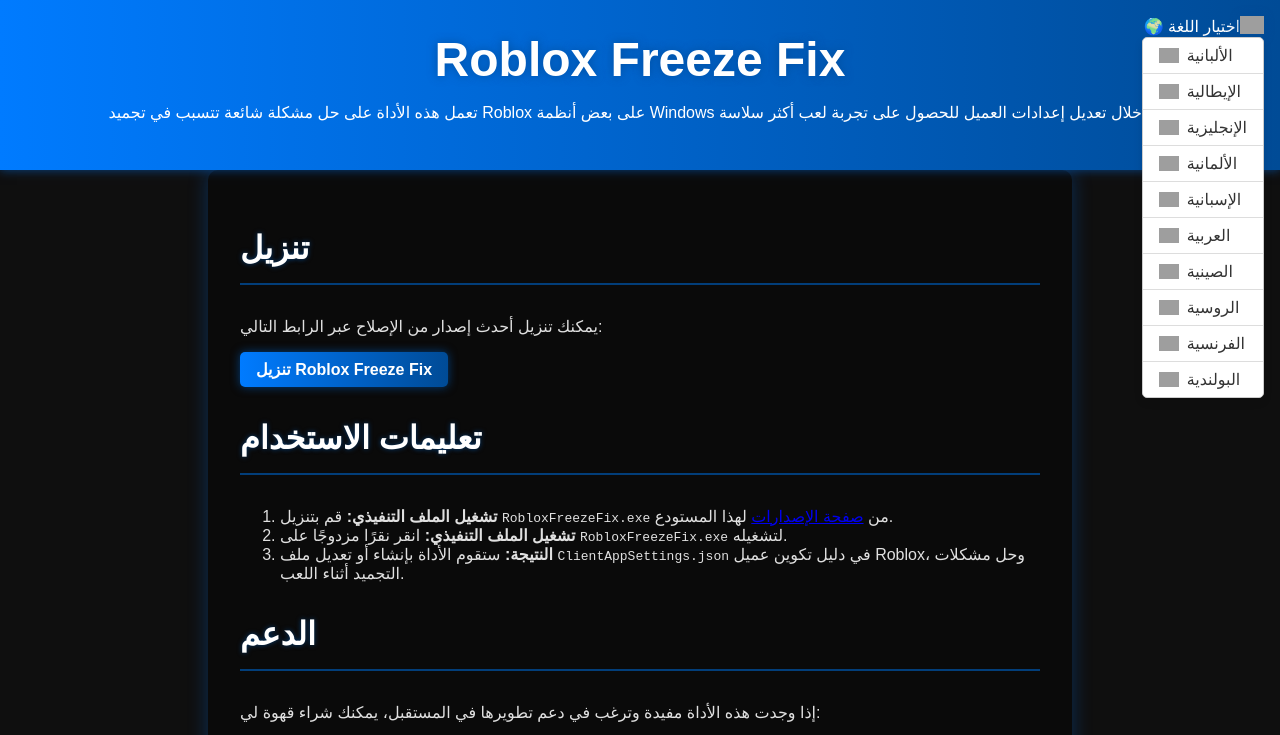
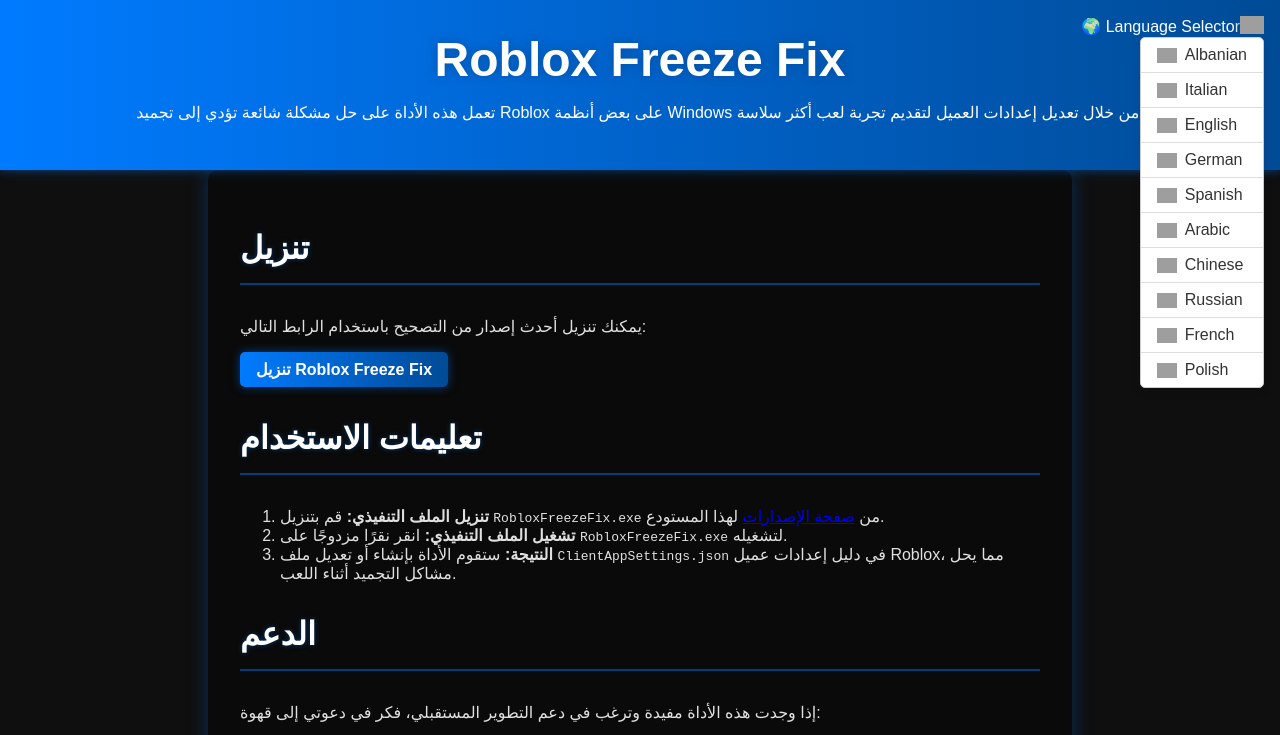
Before and after one commit to dddevid/Roblox-Freezing-Fix, a plain HTML site: page website/index_ar.html in a window 1280 px wide. Both pictures are taken after a click on the button 1252 px from the left and 26 px from the top of the page. Shown: the top 735 px of the page. Drawn offline with Linux system fonts and the light colour scheme; grey boxes are pictures that could not be loaded; files whose address does not match are found by name.

Commit message:
Update index_ar.html

```diff
--- a/website/index_ar.html
+++ b/website/index_ar.html
@@ -3,39 +3,39 @@
 <head>
     <meta charset="UTF-8">
     <meta name="viewport" content="width=device-width, initial-scale=1.0">
-    <meta name="description" content="قم بتنزيل Roblox Freeze Fix لحل مشكلات التجميد في Roblox. يضبط إعدادات العميل للحصول على تجربة لعب أكثر سلاسة.">
-    <meta name="keywords" content="Roblox, Roblox Freeze Fix, استكشاف أخطاء Roblox, أدوات الألعاب, تنزيل إصلاح Roblox">
+    <meta name="description" content="قم بتنزيل Roblox Freeze Fix لحل مشاكل التجميد في Roblox. قم بتعديل إعدادات العميل للحصول على تجربة لعب أكثر سلاسة.">
+    <meta name="keywords" content="Roblox, Roblox Freeze Fix, حل مشاكل Roblox, أدوات الألعاب, تحميل إصلاح Roblox">
     <meta name="author" content="Your Name">
-    <title>Roblox Freeze Fix - حل مشكلات التجميد في Roblox</title>
+    <title>Roblox Freeze Fix - حل مشاكل تجميد Roblox</title>
     <link rel="stylesheet" href="styles.css">
     <link rel="icon" href="favicon.ico" type="image/x-icon">
     <link rel="canonical" href="https://yourwebsite.com/index_ar.html">
     <meta property="og:title" content="Roblox Freeze Fix">
-    <meta property="og:description" content="قم بتنزيل Roblox Freeze Fix لحل مشكلات التجميد في Roblox. يضبط إعدادات العميل للحصول على تجربة لعب أكثر سلاسة.">
+    <meta property="og:description" content="قم بتنزيل Roblox Freeze Fix لحل مشاكل التجميد في Roblox. قم بتعديل إعدادات العميل للحصول على تجربة لعب أكثر سلاسة.">
     <meta property="og:image" content="https://yourwebsite.com/images/og-image.jpg">
     <meta property="og:url" content="https://yourwebsite.com/index_ar.html">
 </head>
 <body>
     <header>
         <h1>Roblox Freeze Fix</h1>
-        <p>تعمل هذه الأداة على حل مشكلة شائعة تتسبب في تجميد Roblox على بعض أنظمة Windows من خلال تعديل إعدادات العميل للحصول على تجربة لعب أكثر سلاسة.</p>
+        <p>تعمل هذه الأداة على حل مشكلة شائعة تؤدي إلى تجميد Roblox على بعض أنظمة Windows من خلال تعديل إعدادات العميل لتقديم تجربة لعب أكثر سلاسة.</p>
         <div class="language-selector">
-            <span>🌍 اختيار اللغة</span>
+            <span>🌍 Language Selector</span>
             <button id="language-button">
-                <img src="https://upload.wikimedia.org/wikipedia/commons/thumb/a/a4/Flag_of_the_United_States.svg/1024px-Flag_of_the_United_States.svg.png" alt="Language Selector" id="language-icon">
+                <img src="https://upload.wikimedia.org/wikipedia/commons/thumb/5/53/Flag_of_Saudi_Arabia.svg/1024px-Flag_of_Saudi_Arabia.svg.png" alt="Language Selector" id="language-icon">
             </button>
             <div class="language-menu" id="language-menu">
                 <ul>
-                    <li><a href="index_al.html"><img src="https://upload.wikimedia.org/wikipedia/commons/thumb/3/36/Flag_of_Albania.svg/1024px-Flag_of_Albania.svg.png" alt="Albanian"> الألبانية</a></li>
-                    <li><a href="index_it.html"><img src="https://upload.wikimedia.org/wikipedia/commons/thumb/0/03/Flag_of_Italy.svg/1024px-Flag_of_Italy.svg.png" alt="Italian"> الإيطالية</a></li>
-                    <li><a href="index_en.html"><img src="https://upload.wikimedia.org/wikipedia/commons/thumb/a/a4/Flag_of_the_United_States.svg/1024px-Flag_of_the_United_States.svg.png" alt="English"> الإنجليزية</a></li>
-                    <li><a href="index_de.html"><img src="https://upload.wikimedia.org/wikipedia/commons/thumb/b/ba/Flag_of_Germany.svg/1024px-Flag_of_Germany.svg.png" alt="German"> الألمانية</a></li>
-                    <li><a href="index_es.html"><img src="https://upload.wikimedia.org/wikipedia/commons/thumb/9/9a/Flag_of_Spain.svg/1024px-Flag_of_Spain.svg.png" alt="Spanish"> الإسبانية</a></li>
-                    <li><a href="index_ar.html"><img src="https://upload.wikimedia.org/wikipedia/commons/thumb/5/53/Flag_of_Saudi_Arabia.svg/1024px-Flag_of_Saudi_Arabia.svg.png" alt="Arabic"> العربية</a></li>
-                    <li><a href="index_zh.html"><img src="https://upload.wikimedia.org/wikipedia/commons/thumb/7/70/Flag_of_China.svg/1024px-Flag_of_China.svg.png" alt="Chinese"> الصينية</a></li>
-                    <li><a href="index_ru.html"><img src="https://upload.wikimedia.org/wikipedia/commons/thumb/f/f3/Flag_of_Russia.svg/1024px-Flag_of_Russia.svg.png" alt="Russian"> الروسية</a></li>
-                    <li><a href="index_fr.html"><img src="https://upload.wikimedia.org/wikipedia/commons/thumb/c/c3/Flag_of_France.svg/1024px-Flag_of_France.svg.png" alt="French"> الفرنسية</a></li>
-                    <li><a href="index_pl.html"><img src="https://upload.wikimedia.org/wikipedia/commons/thumb/1/12/Flag_of_Poland.svg/1024px-Flag_of_Poland.svg.png" alt="Polish"> البولندية</a></li>
+                    <li><a href="index_al.html"><img src="https://upload.wikimedia.org/wikipedia/commons/thumb/3/36/Flag_of_Albania.svg/1024px-Flag_of_Albania.svg.png" alt="Albanian"> Albanian</a></li>
+                    <li><a href="index_it.html"><img src="https://upload.wikimedia.org/wikipedia/commons/thumb/0/03/Flag_of_Italy.svg/1024px-Flag_of_Italy.svg.png" alt="Italian"> Italian</a></li>
+                    <li><a href="index_en.html"><img src="https://upload.wikimedia.org/wikipedia/commons/thumb/a/a4/Flag_of_the_United_States.svg/1024px-Flag_of_the_United_States.svg.png" alt="English"> English</a></li>
+                    <li><a href="index_de.html"><img src="https://upload.wikimedia.org/wikipedia/commons/thumb/b/ba/Flag_of_Germany.svg/1024px-Flag_of_Germany.svg.png" alt="German"> German</a></li>
+                    <li><a href="index_es.html"><img src="https://upload.wikimedia.org/wikipedia/commons/thumb/9/9a/Flag_of_Spain.svg/1024px-Flag_of_Spain.svg.png" alt="Spanish"> Spanish</a></li>
+                    <li><a href="index_ar.html"><img src="https://upload.wikimedia.org/wikipedia/commons/thumb/5/53/Flag_of_Saudi_Arabia.svg/1024px-Flag_of_Saudi_Arabia.svg.png" alt="Arabic"> Arabic</a></li>
+                    <li><a href="index_zh.html"><img src="https://upload.wikimedia.org/wikipedia/commons/thumb/7/70/Flag_of_China.svg/1024px-Flag_of_China.svg.png" alt="Chinese"> Chinese</a></li>
+                    <li><a href="index_ru.html"><img src="https://upload.wikimedia.org/wikipedia/commons/thumb/f/f3/Flag_of_Russia.svg/1024px-Flag_of_Russia.svg.png" alt="Russian"> Russian</a></li>
+                    <li><a href="index_fr.html"><img src="https://upload.wikimedia.org/wikipedia/commons/thumb/c/c3/Flag_of_France.svg/1024px-Flag_of_France.svg.png" alt="French"> French</a></li>
+                    <li><a href="index_pl.html"><img src="https://upload.wikimedia.org/wikipedia/commons/thumb/1/12/Flag_of_Poland.svg/1024px-Flag_of_Poland.svg.png" alt="Polish"> Polish</a></li>
                 </ul>
             </div>
         </div>
@@ -44,38 +44,38 @@
     <main>
         <section>
             <h2>تنزيل</h2>
-            <p>يمكنك تنزيل أحدث إصدار من الإصلاح عبر الرابط التالي:</p>
+            <p>يمكنك تنزيل أحدث إصدار من التصحيح باستخدام الرابط التالي:</p>
             <a href="https://github.com/dddevid/Roblox-Freezing-Fix/releases/download/v1.0.0-Final/RobloxFreezeFix.exe" class="button" download>تنزيل Roblox Freeze Fix</a>
         </section>
 
         <section>
             <h2>تعليمات الاستخدام</h2>
             <ol>
-                <li><strong>تشغيل الملف التنفيذي:</strong> قم بتنزيل <code>RobloxFreezeFix.exe</code> من <a href="https://github.com/dddevid/Roblox-Freezing-Fix/releases/tag/v1.0.0-Final" target="_blank">صفحة الإصدارات</a> لهذا المستودع.</li>
+                <li><strong>تنزيل الملف التنفيذي:</strong> قم بتنزيل <code>RobloxFreezeFix.exe</code> من <a href="https://github.com/dddevid/Roblox-Freezing-Fix/releases/tag/v1.0.0-Final" target="_blank">صفحة الإصدارات</a> لهذا المستودع.</li>
                 <li><strong>تشغيل الملف التنفيذي:</strong> انقر نقرًا مزدوجًا على <code>RobloxFreezeFix.exe</code> لتشغيله.</li>
-                <li><strong>النتيجة:</strong> ستقوم الأداة بإنشاء أو تعديل ملف <code>ClientAppSettings.json</code> في دليل تكوين عميل Roblox، وحل مشكلات التجميد أثناء اللعب.</li>
+                <li><strong>النتيجة:</strong> ستقوم الأداة بإنشاء أو تعديل ملف <code>ClientAppSettings.json</code> في دليل إعدادات عميل Roblox، مما يحل مشاكل التجميد أثناء اللعب.</li>
             </ol>
         </section>
 
         <section>
             <h2>الدعم</h2>
-            <p>إذا وجدت هذه الأداة مفيدة وترغب في دعم تطويرها في المستقبل، يمكنك شراء قهوة لي:</p>
+            <p>إذا وجدت هذه الأداة مفيدة وترغب في دعم التطوير المستقبلي، فكر في دعوتي إلى قهوة:</p>
             <div class="support-buttons">
                 <a href="https://buymeacoff.ee/devidd" target="_blank">
                     <img src="https://cdn.buymeacoffee.com/buttons/v2/default-yellow.png" alt="Buy me a coffee" title="Buy me a coffee">
                 </a>
                 <a href="https://t.me/ddgupdate" target="_blank">
-                    <img src="https://besttelegramgroups.com/wp-content/uploads/2024/01/Best-Telegram-Channels-Link.png" alt="انضم إلى قناتي على Telegram" title="انضم إلى قناتي على Telegram">
+                    <img src="https://besttelegramgroups.com/wp-content/uploads/2024/01/Best-Telegram-Channels-Link.png" alt="Join my Telegram Channel" title="Join my Telegram Channel">
                 </a>
             </div>
         </section>
 
         <section>
             <h2>مستودع المشروع</h2>
-            <p>قم بزيارة مستودع المشروع على GitHub:</p>
+            <p>تحقق من مستودع المشروع على GitHub:</p>
             <a href="https://github.com/dddevid/Roblox-Freezing-Fix" target="_blank" class="github-link">
                 <img src="https://github.githubassets.com/images/modules/logos_page/GitHub-Mark.png" alt="GitHub" title="GitHub">
-                قم بزيارة صفحة GitHub الخاصة بنا
+                قم بزيارة صفحتنا على GitHub
             </a>
         </section>
     </main>
```
